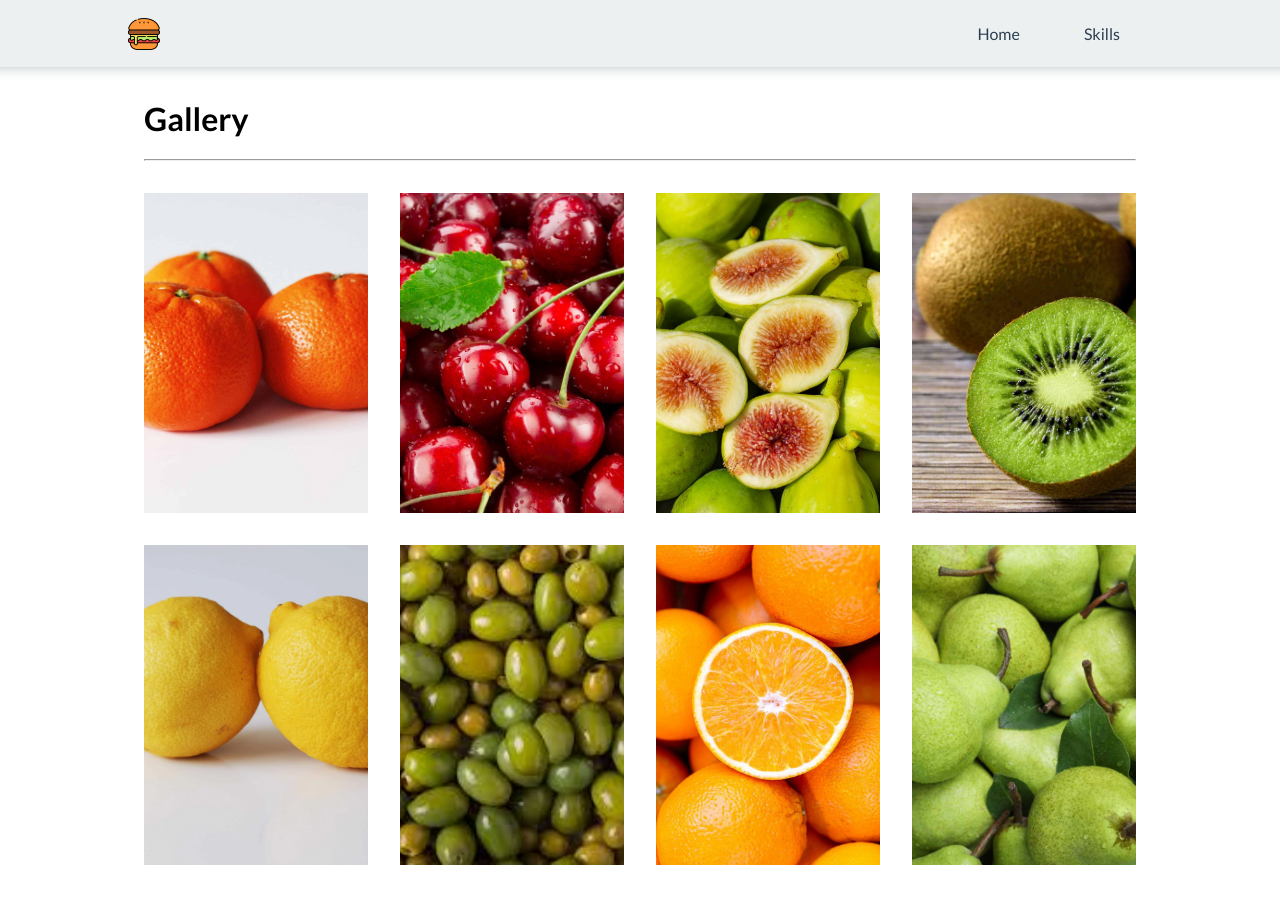
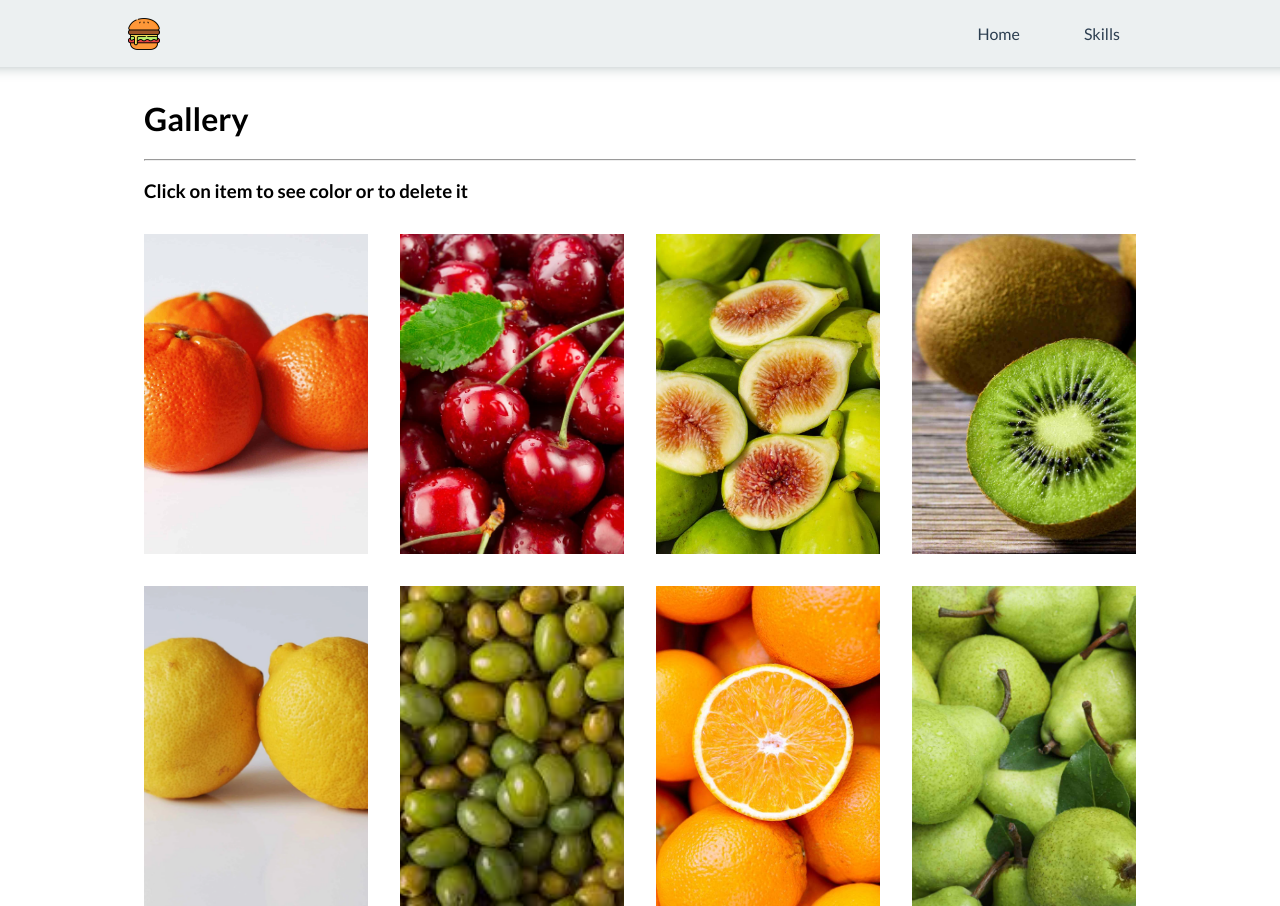
Before and after one commit to ivan110501/portfolio_ivan, a React (Vite) app: page /gallery in a window 1280 px wide. Before the commit the page ends 865 px from the top, so only its background shows below. Built offline with nearby package versions, Linux system fonts and the light colour scheme; a web font is replaced by a local one.

Commit message:
galleryfix

```diff
--- a/src/pages/gallery.tsx
+++ b/src/pages/gallery.tsx
@@ -75,6 +75,7 @@ const Gallery = () => {
     <>
       <h1>Gallery</h1>
       <hr />
+      <h3>Click on item to see color or to delete it</h3>
       <div className="gallery">
         {data.map((fruit) => {
           return (
```
